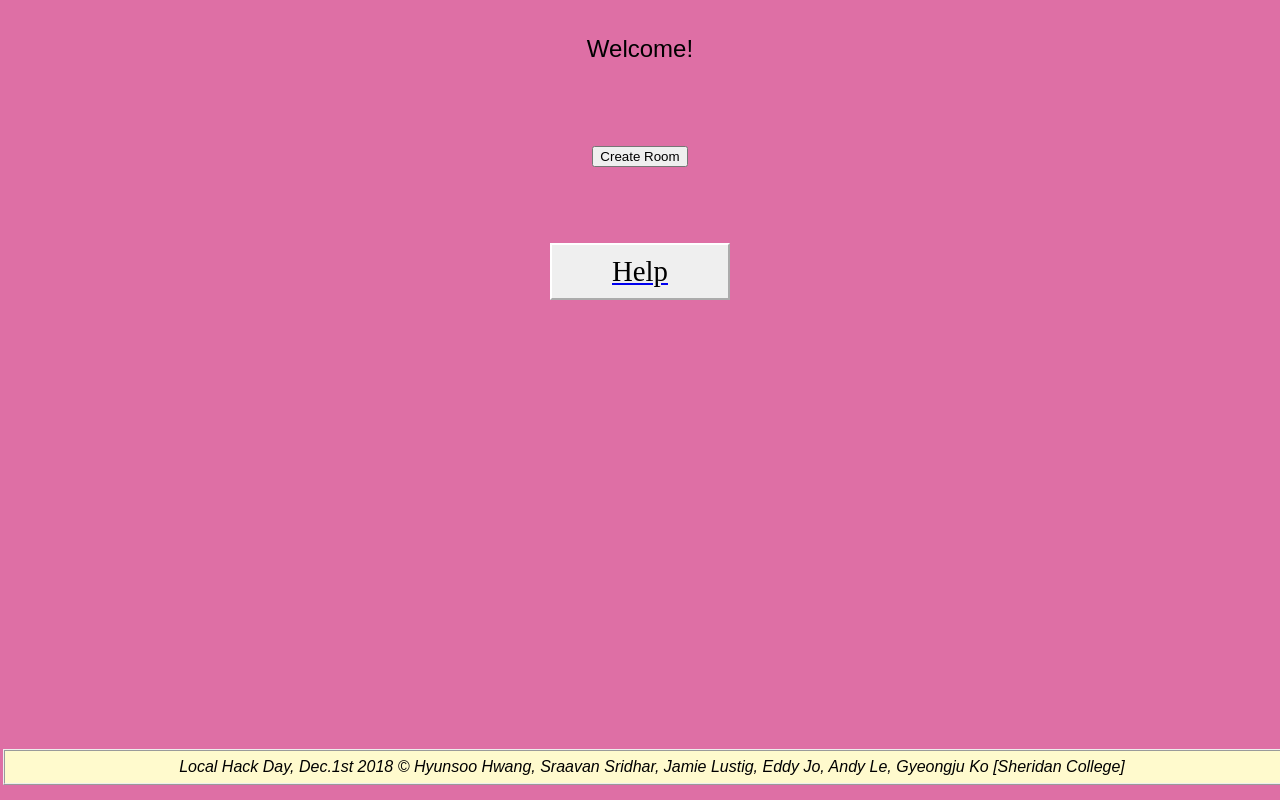
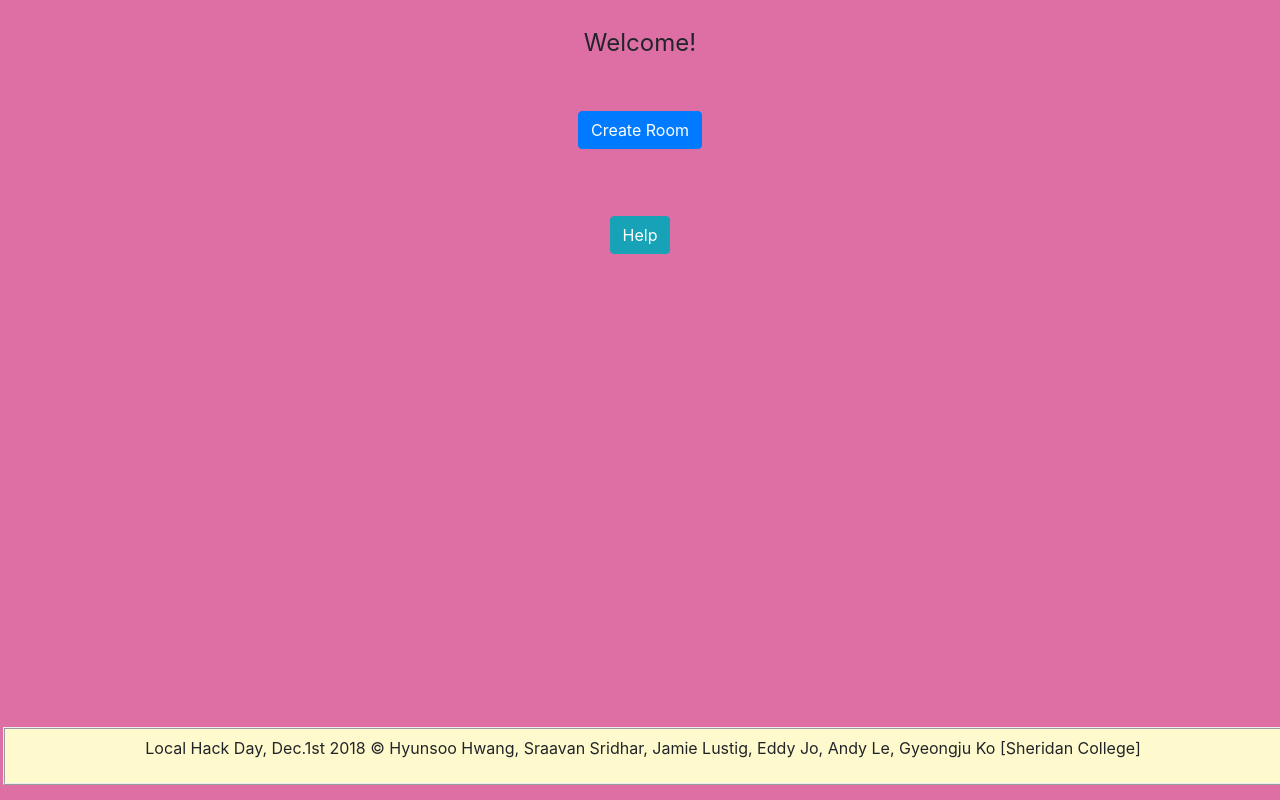
Before and after one commit to HyeeunMok/MLHHackday, a website: page public/testing/home.html in a window 1280 px wide. Drawn offline with nearby package versions, Linux system fonts and the light colour scheme; no server answers.

Commit message:
Added bootstrap4 styling

```diff
--- a/public/testing/css/INTROCSS.CSS
+++ b/public/testing/css/INTROCSS.CSS
@@ -1,36 +1,38 @@
-
 body {
-    font-family: Arial, sans-serif, serif;
+  /* font-family: Arial, sans-serif, serif; */
   animation: 10000ms ease-in-out infinite color-change;
-
 }
 
 @keyframes color-change {
   0% {
     background-color: gold;
   }
+
   20% {
-
     background-color: teal;
   }
+
   40% {
     background-color: violet;
   }
+
   60% {
     background-color: indianred;
   }
+
   80% {
     background-color: teal;
   }
+
   100% {
     background-color: green;
   }
 }
 
-body #userName{
+body #userName {
   animation: 10000ms ease-in-out infinite color-change;
-    Font: 1.5em bold;
-    border-color:#fff;
+  /* Font: 1.5em bold; */
+  border-color: #fff;
   width: 180px;
   padding: 10px;
   display: flex;
@@ -40,21 +42,19 @@ body #userName{
   margin: auto;
 }
 
-
-body #help{
-    Font: 1.2em bold;
-    border-color:#fff;
-    width: 180px;
-    padding: 10px;
+body #help {
+  /* Font: 1.2em bold; */
+  /* border-color: #fff; */
+  /* width: 180px; */
+  /* padding: 10px; */
   display: flex;
   flex-flow: row wrap;
   justify-content: center;
   align-items: center;
   margin: auto;
-
 }
 
-body #inputName{
+body #inputName {
   display: block;
   font-size: 20px;
   height: 50px;
@@ -63,8 +63,7 @@ body #inputName{
   text-align: center;
 }
 
-table tr td{
-
+table tr td {
   border-collapse: collapse;
   text-align: center;
   padding: 25px;
@@ -75,7 +74,8 @@ table:first-child tr {
 }
 
 footer {
-    background: #FFFACD; /*LemonChiffon as highlight colour */
+  background: #FFFACD;
+  /*LemonChiffon as highlight colour */
   margin: 15px 3px;
   padding: 7px;
   border: 2px ridge;
--- a/public/testing/home.html
+++ b/public/testing/home.html
@@ -5,6 +5,12 @@
 	<!--
 Local Hack Day Intro page html
 -->
+	<!-- Latest compiled and minified CSS -->
+	<link rel="stylesheet" href="https://maxcdn.bootstrapcdn.com/bootstrap/4.1.3/css/bootstrap.min.css">
+	<!-- jQuery library -->
+	<script src="https://ajax.googleapis.com/ajax/libs/jquery/3.3.1/jquery.min.js"></script>
+	<!-- Latest compiled JavaScript -->
+	<script src="https://maxcdn.bootstrapcdn.com/bootstrap/4.1.3/js/bootstrap.min.js"></script>
 	<title>Multiple User Game Intro</title>
 	<meta charset="utf-8">
 	<meta name="author" content="Hyunsoo Hwang">
@@ -24,7 +30,7 @@ Local Hack Day Intro page html
 			<td>
 				<form>
 					<p>
-						<button type="button" name="button" onclick="newRoom()">Create Room</button>
+						<button class="btn btn-primary" type="button" name="button" onclick="newRoom()">Create Room</button>
 					</p>
 				</form>
 			</td>
@@ -35,7 +41,7 @@ Local Hack Day Intro page html
 			<td>
 				<label for="help">
 					<a href="help.html" target="_blank">
-						<input type="submit" id="help" name="btnHelp" value="Help">
+						<input class="btn btn-info" type="submit" id="help" name="btnHelp" value="Help">
 					</a>
 				</label><br>
 			</td>
```
Lines whose indentation alone changed are shown as unchanged.
